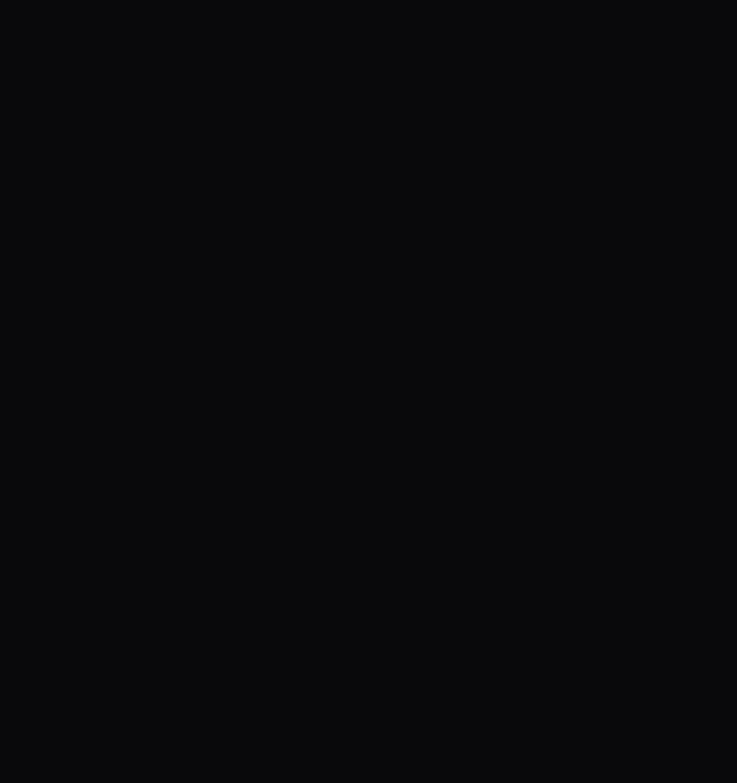
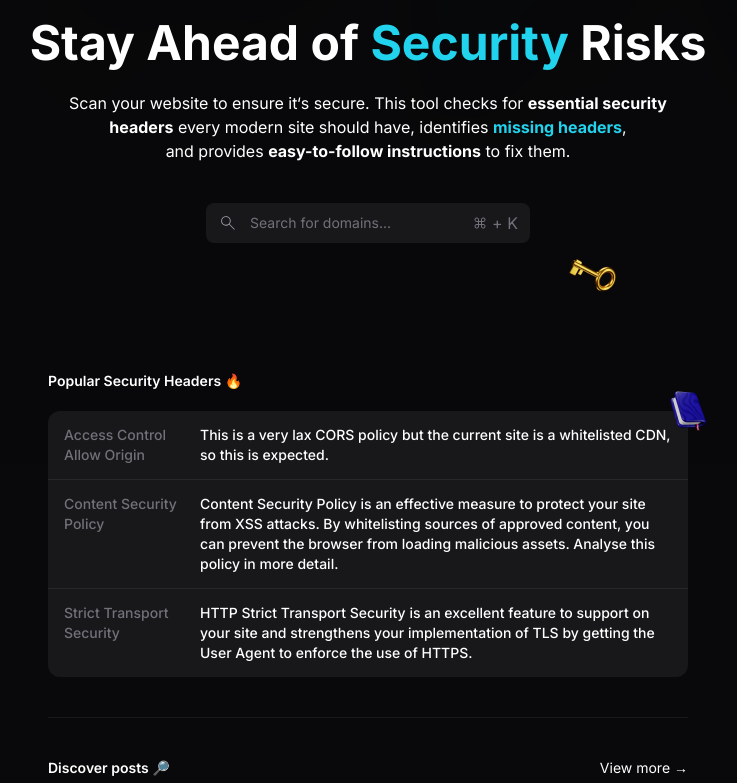
Before and after one commit to perquis/safeheaders.com, a Next.js app: page / in a window 1280 px wide. Shown: the part 337-1120 px from the top of the page, without its empty margins (272-1009 px from the left). Before the commit the page ends 800 px from the top, so only its background shows below. Built offline with nearby package versions, Linux system fonts and the light colour scheme.

Commit message:
:lipstick: ui(root-layout): Updated RootLayout component and added component to homepage.

```diff
--- a/src/app/layout.tsx
+++ b/src/app/layout.tsx
@@ -1,12 +1,15 @@
-import clsx from 'clsx';
-import type { Metadata } from 'next';
-import { Inter } from 'next/font/google';
-import './globals.css';
+import { Background } from "@/components/background/feature-background";
+import { Footer } from "@/components/footer/feature-footer";
+import { Navigation } from "@/components/navigation/feature-navigation";
+import clsx from "clsx";
+import type { Metadata } from "next";
+import { Inter } from "next/font/google";
+import "./globals.css";
 
-const inter = Inter({ subsets: ['latin'] });
+const inter = Inter({ subsets: ["latin"] });
 
 export const metadata: Metadata = {
-  title: 'Stay Ahead of Security Risks - SafeHeaders',
+  title: "Safe Headers - Stay Ahead of Security Risks",
   description: `Scan your website to ensure it's secure. This tool checks for essential security headers every modern site should have, identifies missing headers, and provides easy-to-follow instructions to fix them.`,
 };
 
@@ -17,7 +20,14 @@
 }>) {
   return (
     <html lang="en">
-      <body className={clsx(inter.className, 'bg-zinc-950 text-white')}>{children}</body>
+      <body className={clsx(inter.className, "bg-zinc-950 text-white")}>
+        <Navigation />
+        <div className="px-5 sm:px-12 md:px-24 lg:px-48 xl:px-64 2xl:px-80">
+          {children}
+        </div>
+        <Background />
+        <Footer />
+      </body>
     </html>
   );
 }
--- a/src/app/page.tsx
+++ b/src/app/page.tsx
@@ -1,3 +1,32 @@
+import { HeroHeader } from "@/components/hero-header/feature-hero-header";
+import { PopularHeadersList } from "@/components/popular-headers-list/feature-popular-headers-list";
+import { PostsList } from "@/components/posts-list/feature-posts-list";
+import { Divider } from "@/shared/ui/divider/divider";
+
 export default function Home() {
-  return <main></main>;
+  return (
+    <main className="flex flex-col gap-32 pb-32 pt-64">
+      <HeroHeader />
+      <div className="mx-auto flex max-w-screen-sm flex-col gap-10">
+        <PopularHeadersList />
+        <Divider />
+        <PostsList
+          posts={[
+            {
+              href: "/",
+              title: "What is a Content Security Policy?",
+              description:
+                "When protecting web applications, companies often use multiple technologies to create a layered defense.",
+            },
+            {
+              href: "/",
+              title: "What is DOM-based XSS?",
+              description:
+                "A DOM-based cross-site scripting (XSS) attack happens when a threat actor modifies the document object model (DOM) environment in the victim’s browser.",
+            },
+          ]}
+        />
+      </div>
+    </main>
+  );
 }
```
